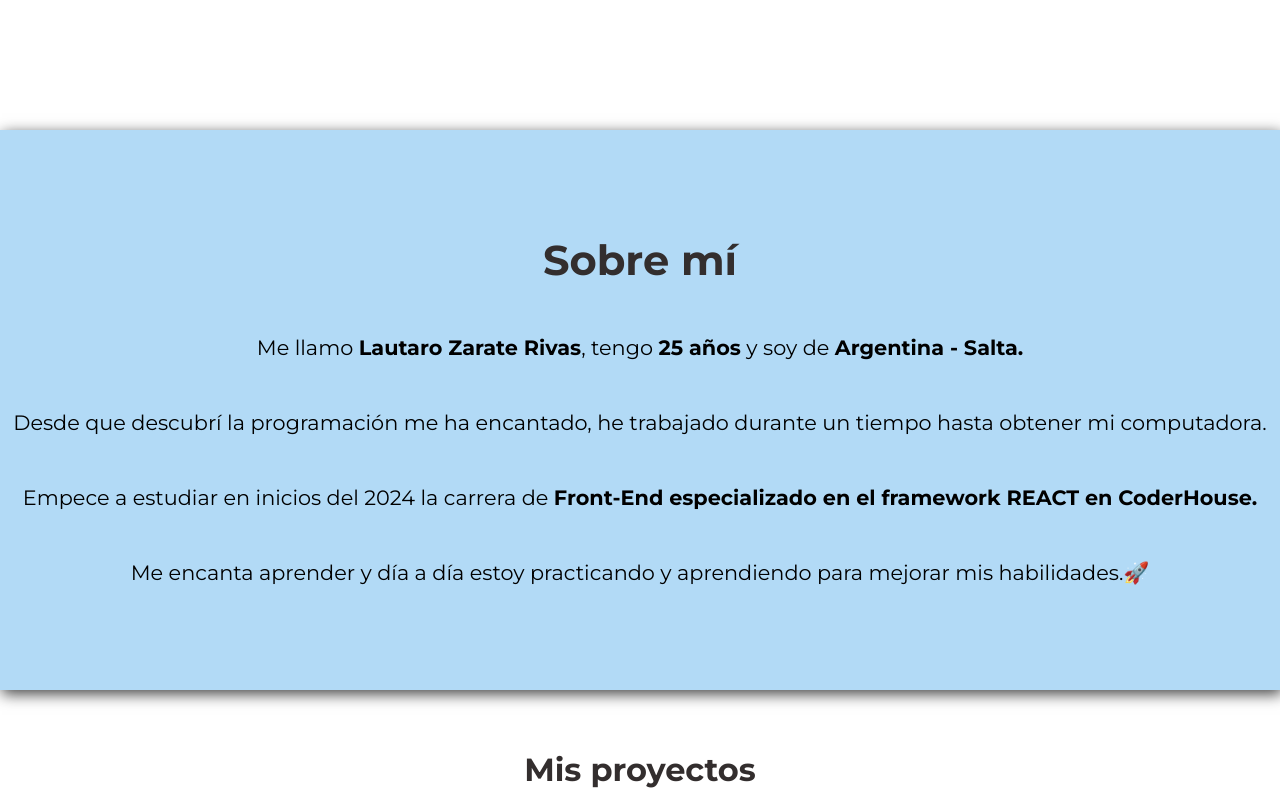
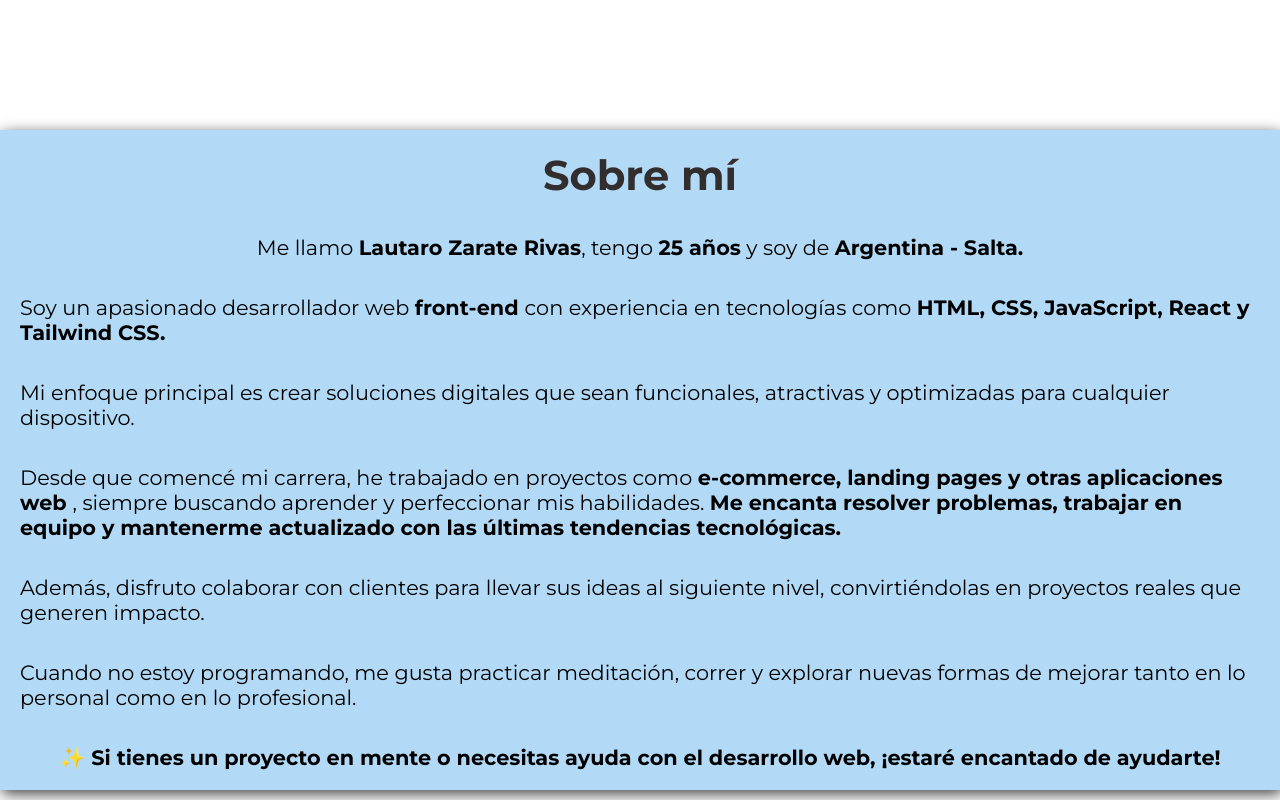
Before and after one commit to Lautaro-Zarate/mi-portfolio, a React (Vite) app: page / in a window 1280 px wide. Shown: the part 1240-2040 px from the top of the page. Built offline with nearby package versions, Linux system fonts and the light colour scheme.

Commit message:
Agregado de informacion en seccion sobre mí

```diff
--- a/src/app.css
+++ b/src/app.css
@@ -131,7 +131,7 @@ button:hover{
     text-align: justify;
     padding: 10px;
     gap: 10px;
-    height: 70vh;
+    height: auto;
     width: 100%;
     box-shadow: 2px 4px 14px 0px rgba(0, 0, 0, 0.75);
 }
@@ -350,12 +350,18 @@ button:hover{
     }
 
     /* SOBRE MI*/
+
     .about-me-container{
         font-size: 130%;
-        gap: 50px;
+        gap: 35px;
+        justify-content: center;
+        height: auto;
+        padding: 20px;
         margin-bottom: 45px;
     }
-
+    .about-me-container p{
+        text-align: start;
+    }
     /* PROYECTOS */
     .projects{
         display: flex;
--- a/src/components/AboutMeContainer.jsx
+++ b/src/components/AboutMeContainer.jsx
@@ -12,9 +12,11 @@ const AboutMeContainer = () => {
         }}>
             <h2>Sobre mí</h2>
             <p>Me llamo <b>Lautaro Zarate Rivas</b>, tengo <b>25 años</b> y soy de <b>Argentina - Salta.</b></p>
-            <p>Desde que descubrí la programación me ha encantado, he trabajado durante un tiempo hasta obtener mi computadora.</p>
-            <p>Empece a estudiar en inicios del 2024 la carrera de <b>Front-End especializado en el framework REACT en CoderHouse.</b></p>
-            <p>Me encanta aprender y día a día estoy practicando y aprendiendo para mejorar mis habilidades.🚀</p>
+            <p>Soy un apasionado desarrollador web <b>front-end </b>con experiencia en tecnologías como <b>HTML, CSS, JavaScript, React y Tailwind CSS. </b></p> <p> Mi enfoque principal es crear soluciones digitales que sean funcionales, atractivas y optimizadas para cualquier dispositivo.</p>
+            <p>Desde que comencé mi carrera, he trabajado en proyectos como <b>e-commerce, landing pages y otras aplicaciones web </b>, siempre buscando aprender y perfeccionar mis habilidades. <b>Me encanta resolver problemas, trabajar en equipo y mantenerme actualizado con las últimas tendencias tecnológicas. </b></p>
+            <p>Además, disfruto colaborar con clientes para llevar sus ideas al siguiente nivel, convirtiéndolas en proyectos reales que generen impacto.</p>
+            <p>Cuando no estoy programando, me gusta practicar meditación, correr y explorar nuevas formas de mejorar tanto en lo personal como en lo profesional.</p>
+            <p>✨<b> Si tienes un proyecto en mente o necesitas ayuda con el desarrollo web, ¡estaré encantado de ayudarte! </b></p>
         </div>
     )
 }
```
